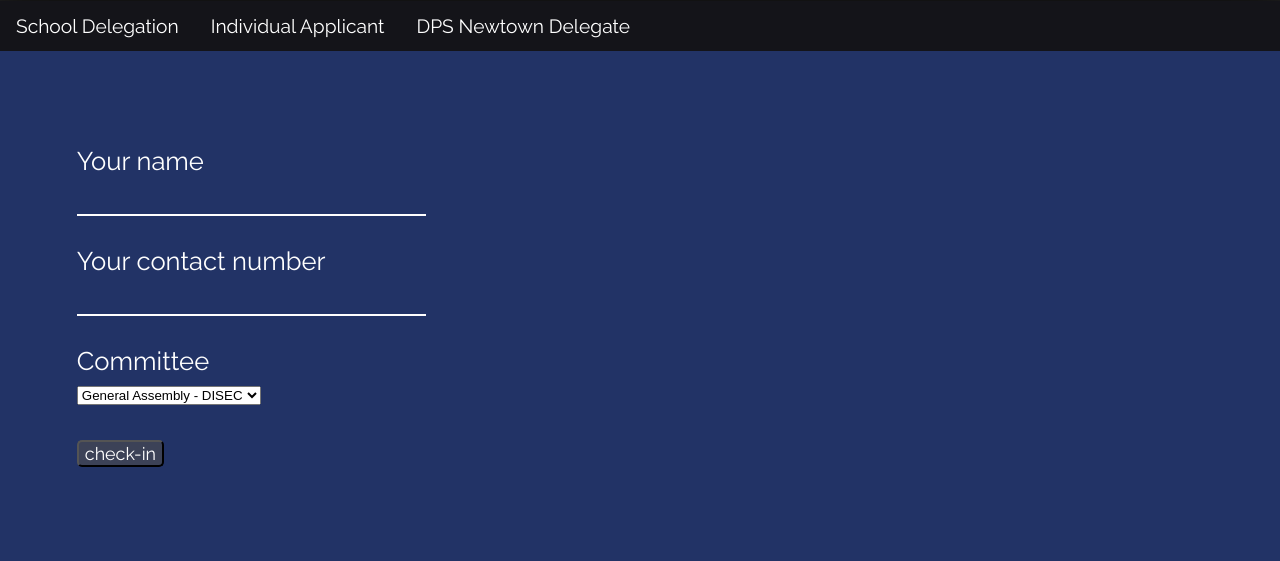
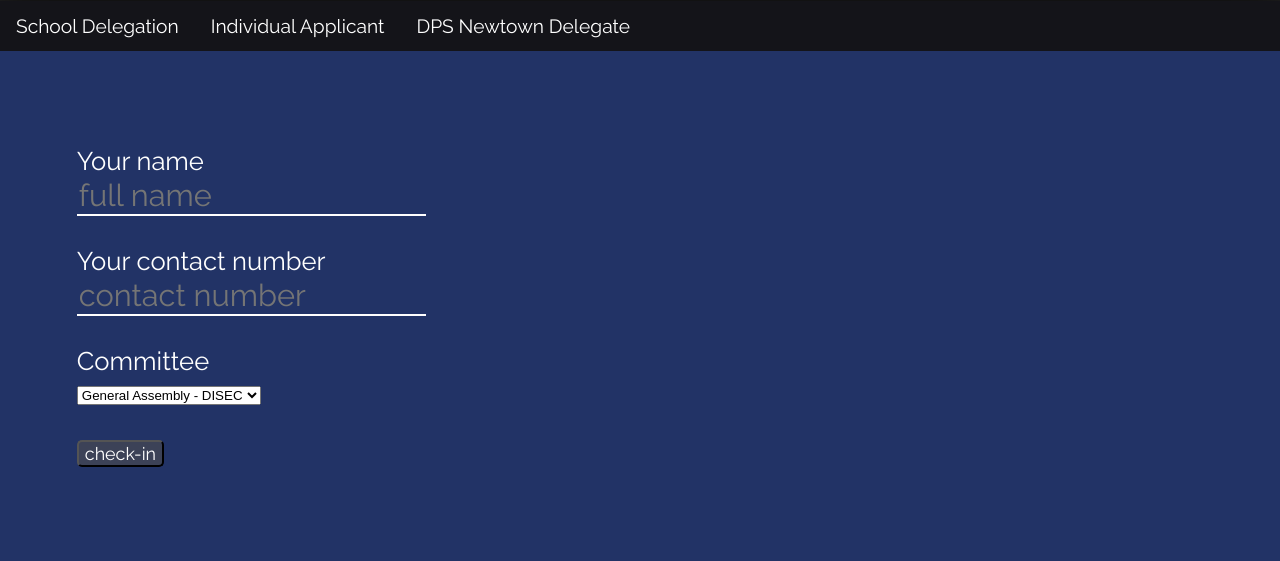
Before and after one commit to DPSN/dpsnmunc-checkin-app, a PHP site: page /dpsndel/ in a window 1280 px wide. Shown: the part 462-1023 px from the top of the page. Run offline with PHP 8.4, Linux system fonts and the light colour scheme; some libraries are stand-ins or nearby versions.

Commit message:
Added placeholders, fixed receipt show in dpsndel

```diff
--- a/dpsndel/checkin.php
+++ b/dpsndel/checkin.php
@@ -11,10 +11,6 @@ if(isset($_POST['name']) == false || isset($_POST['number']) == false || isset($
 }
 
 if(empty($_POST['name']) || empty($_POST['number']) || empty($_POST['institution']) || empty($_POST['committee'])) {
-    form_error();
-}
-
-if(strlen($_POST['number']) != 10) {
     form_error();
 }
 
@@ -46,7 +42,7 @@ if(mysqli_query($db, $sql) == false) {
         <li><span><?php echo $name; ?></span></li>
         <li><span><?php echo $institution; ?></span></li>
         <li><span><?php echo $number;?></span></li>
-        <li><span><?php echo $number;?></span></li>
+        <li><span><?php echo $committee;?></span></li>
       </ul>
       <p>Welcome aboard!</p>
     </body>
--- a/dpsndel/index.html
+++ b/dpsndel/index.html
@@ -31,9 +31,9 @@
             <br>
             <form id="application" method="POST" action="checkin.php">
                 <label for="name">Your name</label><br>
-                <input type="text" name="name" id="name"><br><br>
+                <input type="text" name="name" id="name" placeholder="full name"><br><br>
                 <label for="number">Your contact number</label><br>
-                <input type="number" name="number"><br><br>
+                <input type="number" name="number" placeholder="contact number"><br><br>
                 <input type="hidden" name="institution" value="DPS Newtown">
                 <label for="committee">Committee</label><br>
                 <select name="committee">
--- a/indidel/checkin.php
+++ b/indidel/checkin.php
@@ -11,10 +11,6 @@ if(isset($_POST['name']) == false || isset($_POST['number']) == false || isset($
 }
 
 if(empty($_POST['name']) || empty($_POST['number']) || empty($_POST['institution']) || empty($_POST['committee'])) {
-    form_error();
-}
-
-if(strlen($_POST['number']) != 10) {
     form_error();
 }
 
--- a/indidel/index.html
+++ b/indidel/index.html
@@ -31,11 +31,11 @@
             <br>
             <form id="application" method="POST" action="checkin.php">
                 <label for="name" id="name">Your name</label><br>
-                <input type="text" name="name"><br><br>
+                <input type="text" name="name" placeholder="full name"><br><br>
                 <label for="number">Your contact number</label><br>
-                <input type="number" name="number"><br><br>
+                <input type="number" name="number" placeholder="contact number"><br><br>
                 <label for="institution">Your school's name</label><br>
-                <input type="text" name="institution"><br><br>
+                <input type="text" name="institution" placeholder="institution"><br><br>
                 <label for="committee">Committee</label><br>
                 <select name="committee">
                     <option value="general assembly">General Assembly - DISEC</option>
--- a/schooldel/index.html
+++ b/schooldel/index.html
@@ -30,9 +30,11 @@
             <br>
             <form id="application" method="POST" action="checkin.php">
                 <label for="institution">Your school's name</label><br>
-                <input type="text" name="institution"><br><br>
+                <input type="text" name="institution" placeholder="institution"><br><br>
                 <label for="number">Number of participants</label><br>
-                <input type="number" name="number"><br><br>
+                <input type="number" name="number" placeholder="size"><br><br>
+                <label for="cnumber">Your contact number</label><br>
+                <input type="number" name="cnumber" placeholder="contact number"><br><br>
                 <button class="button" type="submit"> continue </button>
             </form>
             <br>
--- a/style.css
+++ b/style.css
@@ -166,5 +166,4 @@ input[type=number] {
     background-color: rgba(0, 0, 0, 0);
     font-family: 'Raleway';
     font-size: 120%;
-
 }
```
